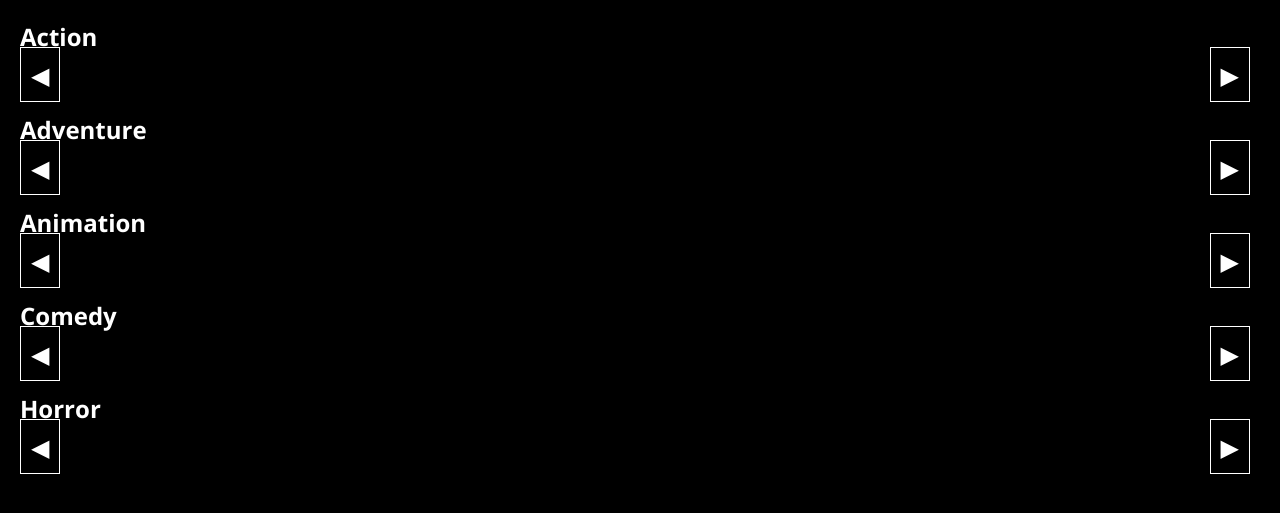
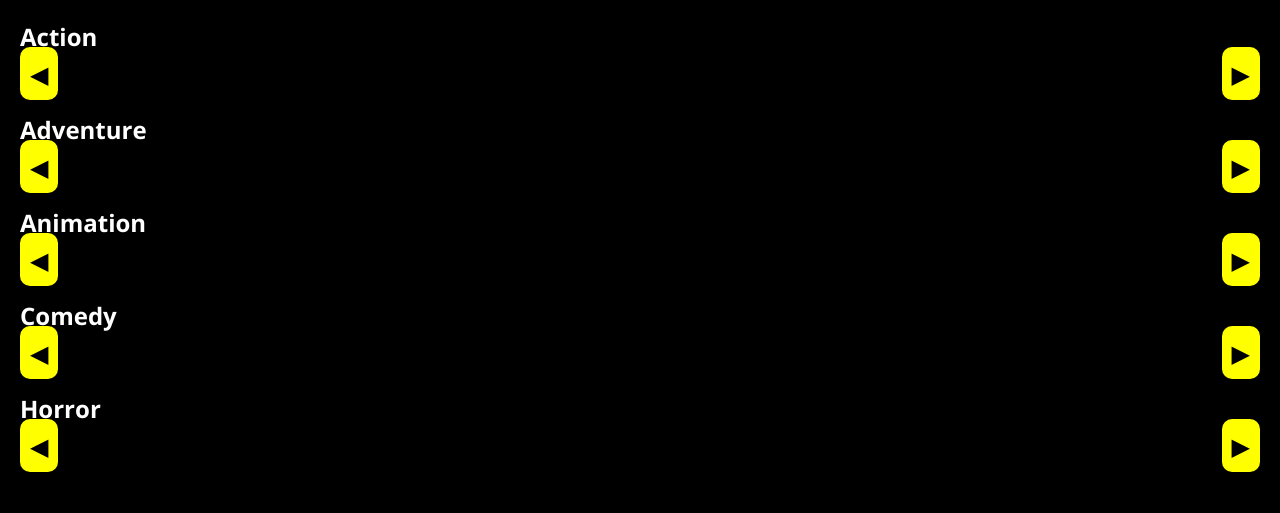
Before and after one commit to heatapremium/Movie-Website-BECS, a PHP site: page /movies.html in a window 1280 px wide. Shown: the part 118-631 px from the top of the page. Run offline with PHP 8.4, Linux system fonts and the light colour scheme; data that the repository does not hold is empty.

Commit message:
Added optimizations 1

```diff
--- a/css/movies.css
+++ b/css/movies.css
@@ -207,6 +207,8 @@ iframe{
 /* arrow settings */
 
 .arrow-left {
+    background-color: yellow;
+    color: black;
     position: absolute;
     top: 50%;
     left: 0;
@@ -214,26 +216,29 @@ iframe{
     font-size: 24px;
     user-select: none;
     padding: 10px;
-    border: 1px solid #fff;
+    border: none;
+    border-radius: 10px;
     z-index: 6;
 }
 
 .arrow-right{
+    background-color: yellow;
+    color: black;
     position: absolute;
     top: 50%;
+    right: 0;
     cursor: pointer;
     font-size: 24px;
     user-select: none;
-    margin: 0 10px;
-    right: 0;
     padding: 10px;
-    border: 1px solid #fff;
+    border: none;
+    border-radius: 10px;
     z-index: 6;
 }
 
 .arrow-left:hover, .arrow-right:hover{
-    background-color: #333;
-    color: #fff;
+    background-color: black;
+    color:yellow;
 }
 
 
```
Also changed, not shown: css/tv-series.css (+11 -6 lines).
